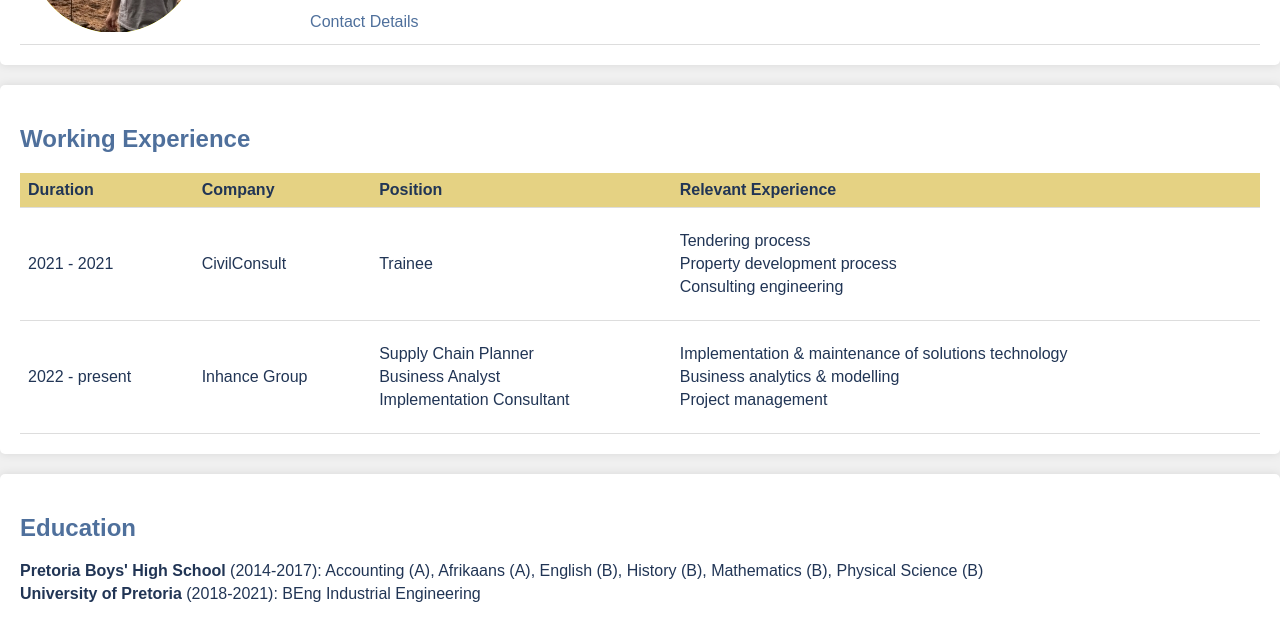
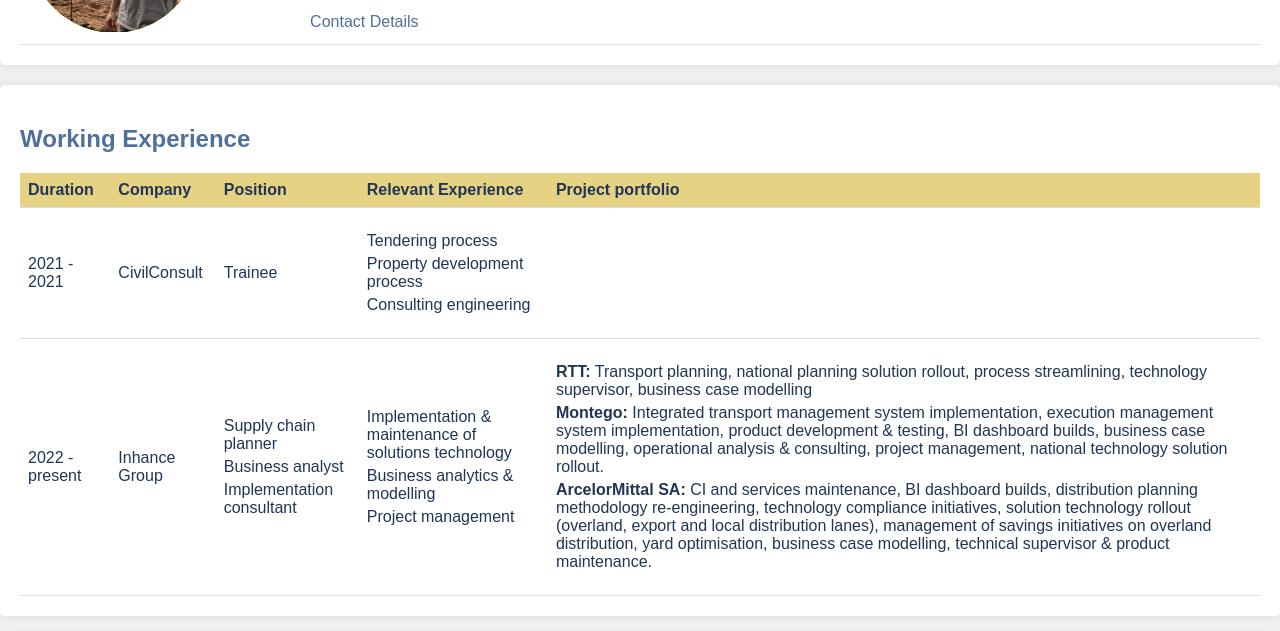
Before and after one commit to m4tsberglund/cv, a plain HTML site: page index.html in a window 1280 px wide. Shown: the part 169-800 px from the top of the page. Drawn offline with Linux system fonts and the light colour scheme.

Commit message:
Experience update - detail

```diff
--- a/index.html
+++ b/index.html
@@ -2,9 +2,12 @@
 <html lang="en">
 <head>
   <meta charset="UTF-8">
-  <meta name="viewport" content="width=device-width, initial-scale=1.0">
+  <meta name="viewport" content="width=90%, initial-scale=1.0">
   <title>Mats Berglund's Website</title>
   <link rel="stylesheet" href="./css/styles.css">
+  <style>
+    @import url('https://fonts.googleapis.com/css2?family=PT+Sans:ital,wght@0,400;0,700;1,400;1,700&family=Roboto:ital,wght@0,100;0,300;0,400;0,500;0,700;0,900;1,100;1,300;1,400;1,500;1,700;1,900&display=swap');
+  </style>
 </head>
 <body>
 
@@ -34,6 +37,7 @@
           <th>Company</th>
           <th>Position</th>
           <th>Relevant Experience</th>
+          <th>Project portfolio</th>
         </tr>
       </thead>
       <tbody>
@@ -52,15 +56,20 @@
               <li>Consulting engineering</li>
             </ul>
           </td>
+          <td>
+            <ul>
+              <li></li>
+            </ul>
+          </td>
         </tr>
         <tr>
           <td>2022 - present</td>
           <td>Inhance Group</td>
           <td>
             <ul>
-              <li>Supply Chain Planner</li>
-              <li>Business Analyst</li>
-              <li>Implementation Consultant</li>
+              <li>Supply chain planner</li>
+              <li>Business analyst</li>
+              <li>Implementation consultant</li>
             </ul>
           </td>
           <td>
@@ -68,6 +77,14 @@
               <li>Implementation & maintenance of solutions technology</li>
               <li>Business analytics & modelling</li>
               <li>Project management</li>
+            </ul>
+          </td>
+          <td>
+            <ul>
+              <li><strong>RTT:</strong> Transport planning, national planning solution rollout, process streamlining, technology supervisor, business case modelling</li>
+              <li><strong>Montego:</strong> Integrated transport management system implementation, execution management system implementation, product development & testing, BI dashboard builds, business case modelling, operational analysis & consulting, project management, national technology solution rollout. </li>
+              <li><strong>ArcelorMittal SA:</strong> CI and services maintenance, BI dashboard builds, distribution planning methodology re-engineering, technology compliance initiatives, solution technology rollout (overland, export and local distribution lanes), management of savings initiatives on overland distribution, yard optimisation, business case modelling, technical supervisor & product maintenance.</li>
+
             </ul>
           </td>
         </tr>
```
